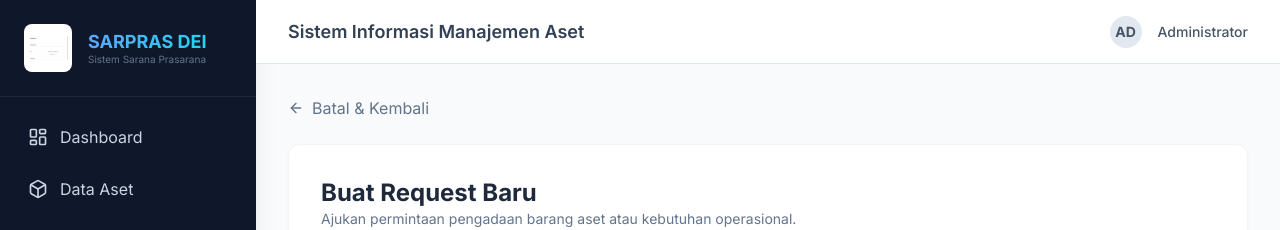
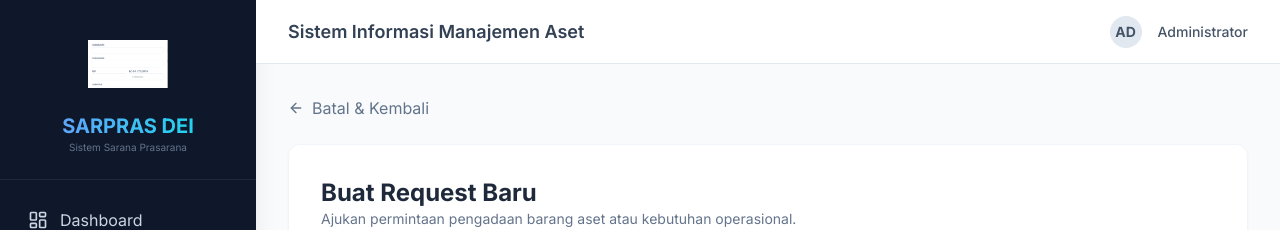
Before and after one commit to ravikurnia16-gif/manajemenaset, a React (Vite) app in the folder client/: page /procurements/new in a window 1280 px wide. Shown: the top 230 px of the page. Built offline with nearby package versions, Linux system fonts and the light colour scheme; no server answers; sample sign-in values are in the browser's storage.

Commit message:
Revert "style: update sidebar logo layout to horizontal"
This reverts commit cf96577114eeaaaa503ba6dc4c1272e876a7cd95.

```diff
--- a/client/src/components/Sidebar.jsx
+++ b/client/src/components/Sidebar.jsx
@@ -26,12 +26,10 @@ const Sidebar = () => {
 
     return (
         <div className="w-64 bg-slate-900 text-white min-h-screen flex flex-col shadow-xl">
-            <div className="p-6 border-b border-slate-800 flex items-center gap-4">
-                <img src="/logo_sarpras.png" alt="Logo Sarpras" className="w-12 h-12 object-contain bg-white rounded-lg p-1 shadow-sm" />
-                <div>
-                    <div className="text-lg font-bold bg-gradient-to-r from-blue-400 to-cyan-400 bg-clip-text text-transparent leading-tight">SARPRAS DEI</div>
-                    <div className="text-[10px] text-slate-500 leading-tight">Sistem Sarana Prasarana</div>
-                </div>
+            <div className="p-6 border-b border-slate-800 flex flex-col items-center">
+                <img src="/logo_sarpras.png" alt="Logo Sarpras" className="w-20 h-20 object-contain mb-2" />
+                <div className="text-xl font-bold bg-gradient-to-r from-blue-400 to-cyan-400 bg-clip-text text-transparent">SARPRAS DEI</div>
+                <div className="text-[10px] text-slate-500">Sistem Sarana Prasarana</div>
             </div>
 
             <nav className="flex-1 p-4 overflow-y-auto">
```
